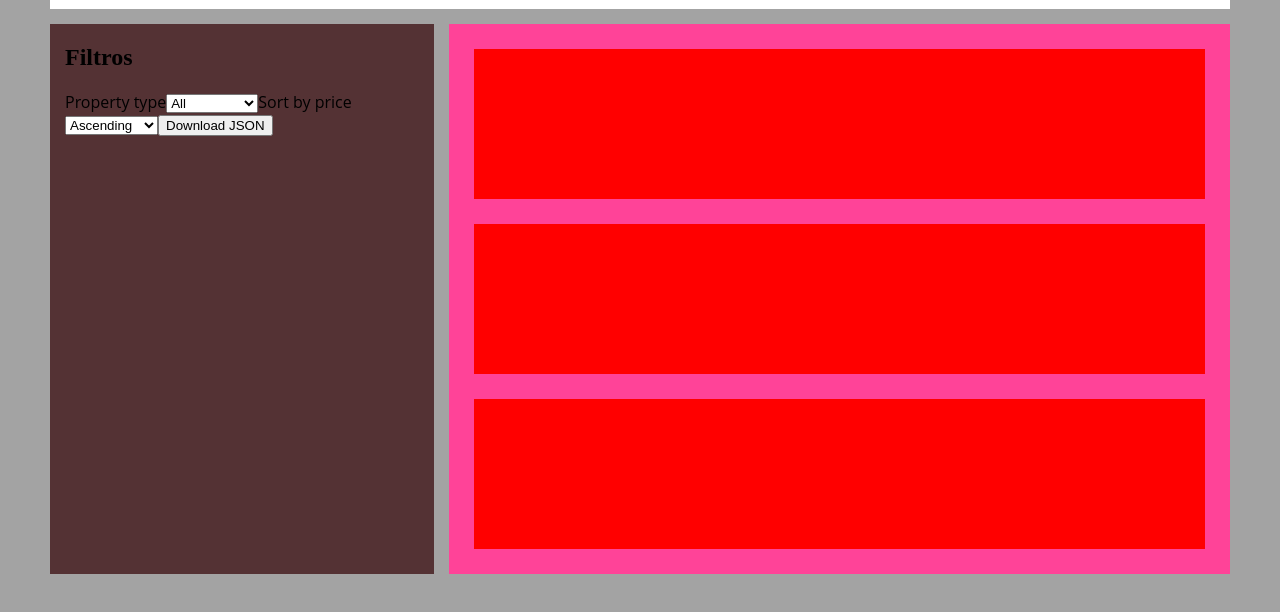
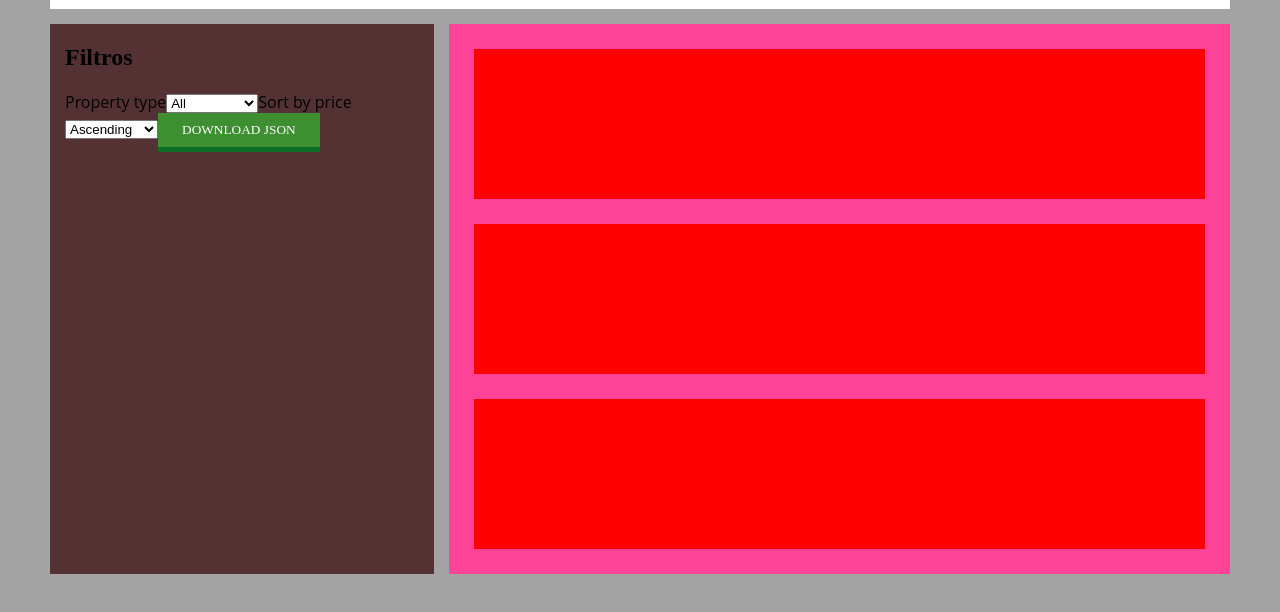
Before and after one commit to iaguilarmartin/react-spotaroom, a React app: page / in a window 1280 px wide. Shown: the part 146-758 px from the top of the page. Built offline with nearby package versions, Linux system fonts and the light colour scheme.

Commit message:
Create Button component

```diff
--- /dev/null
+++ b/src/components/Button/index.js
@@ -0,0 +1,17 @@
+import React from 'react';
+import PropTypes from 'prop-types';
+import './styles.css';
+
+const Button = function({text, type, onButtonClick}) {
+	return(
+		<button onClick={onButtonClick} className={`button ${type || ''}`}>{text}</button>
+	);
+};
+
+Button.propTypes = {
+	text: PropTypes.string.isRequired,
+	onButtonClick: PropTypes.func.isRequired,
+	type: PropTypes.string
+};
+
+export default Button;
--- /dev/null
+++ b/src/components/Button/styles.css
@@ -0,0 +1,20 @@
+.button {
+	border: none;
+	padding: 0.7em 1.8em;
+	text-transform: uppercase;
+	font-family: 'Luckiest Guy', cursive;
+	background-color: #eee;
+	border-bottom: 5px solid #999;
+}
+
+.button.primary {
+	color: #fefefe;
+	background-color: rgb(61, 143, 49);
+	border-bottom-color: rgb(12, 109, 36);
+}
+
+.button.secondary {
+	color: #fefefe;
+	background-color: rgb(241, 147, 25);
+	border-bottom-color: rgb(174, 98, 12);
+}
--- a/src/components/Filters/index.js
+++ b/src/components/Filters/index.js
@@ -1,5 +1,6 @@
 import React, {Component} from 'react';
 import PropTypes from 'prop-types';
+import Button from '../Button';
 import './styles.css';
 
 class Filters extends Component {
@@ -53,7 +54,7 @@ class Filters extends Component {
 						<option value="true">Ascending</option>
 						<option value="false">Descending</option>
 					</select>
-					<button onClick={e => this.downloadJSON(e)}>Download JSON</button>
+					<Button type="primary" onButtonClick={e => this.downloadJSON(e)} text="Download JSON"></Button>
 				</form>
 			</section>
 		);
```
Also changed, not shown: public/pruebas.html (+0 -21 lines).
